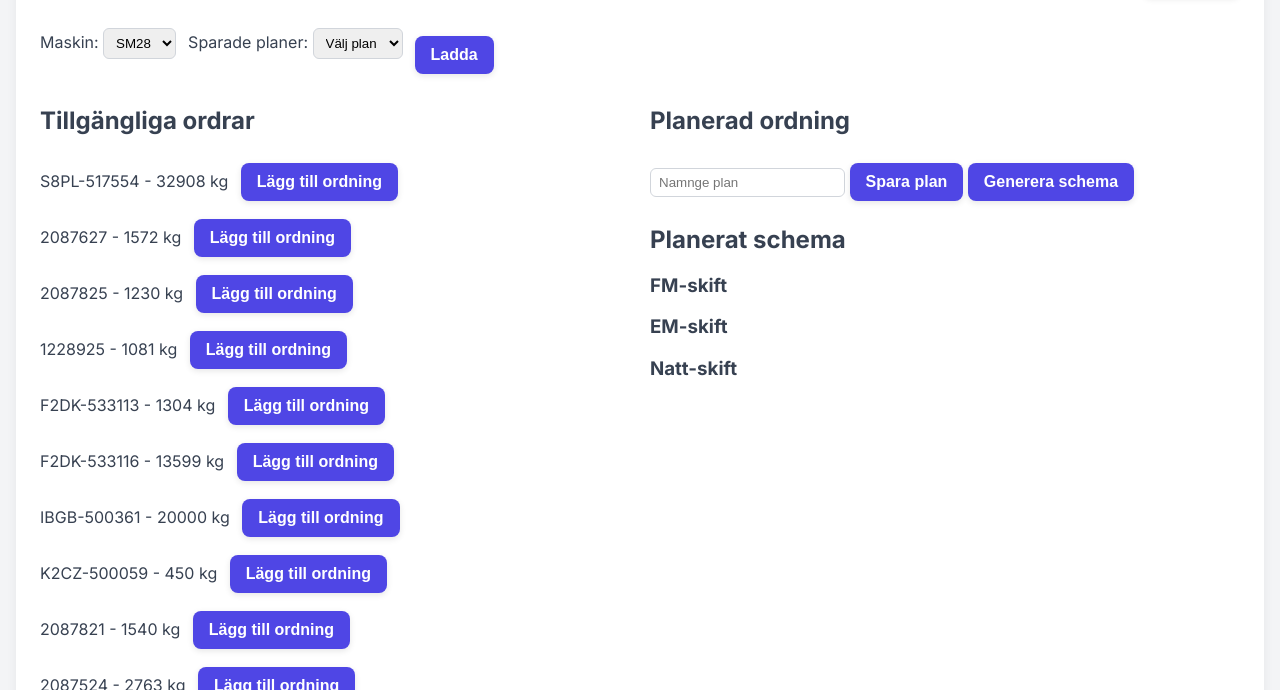
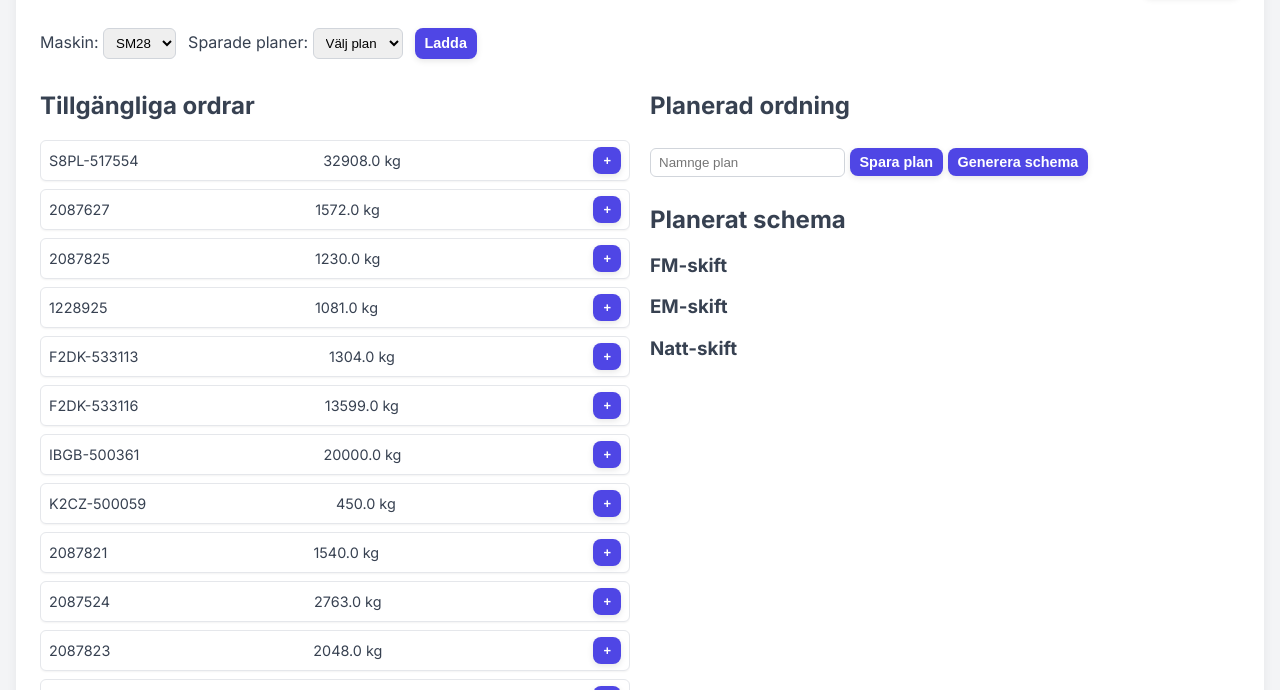
Before and after one commit to Lurpassarn/Prodbekr-k, a website: page planner.html in a window 1280 px wide. Shown: the part 110-800 px from the top of the page. Drawn offline with Linux system fonts and the light colour scheme.

Commit message:
Make available orders list compact

```diff
--- a/planner.js
+++ b/planner.js
@@ -53,8 +53,10 @@ function renderOrderList() {
   availableOrders.forEach((o, idx) => {
     const div = document.createElement('div');
     div.className = 'order-entry';
-    div.innerHTML = `${o['Kundorder']} - ${o['Planerad Vikt']} kg ` +
-      `<button data-idx="${idx}">Lägg till ordning</button>`;
+    div.innerHTML = `
+      <span>${o['Kundorder']}</span>
+      <span>${(o['Planerad Vikt'] || 0).toFixed(1)} kg</span>
+      <button data-idx="${idx}" class="small-btn">+</button>`;
     div.querySelector('button').onclick = () => addToSequence(idx);
     list.appendChild(div);
   });
--- a/style.css
+++ b/style.css
@@ -232,6 +232,11 @@ button, .shift-btn {
 }
 button:hover, .shift-btn:hover { background: #4338ca; }
 .shift-btn.active-shift, .shift-btn:focus { background: #4338ca; color: #fff; box-shadow: 0 4px 12px rgba(0,0,0,0.1); }
+.small-btn{
+  padding:6px 10px;
+  font-size:0.9em;
+  margin-top:0;
+}
 
 /* --- Shiftval Sidebar --- */
 .shift-sidebar { margin-top: 24px; width: 100%; }
@@ -328,9 +333,24 @@ button:hover, .shift-btn:hover { background: #4338ca; }
 .summary-header .arrow{font-size:1.5em;transition:transform 0.2s;}
 
 
-.order-entry{margin-bottom:4px;}
-.order-entry button{margin-left:8px;}
 #sequenceList .order-entry button{margin-left:4px;}
+#orderList .order-entry button{margin-left:8px;}
+.order-entry{
+  display:flex;
+  align-items:center;
+  justify-content:space-between;
+  background:#fff;
+  border:1px solid #e5e7eb;
+  border-radius:6px;
+  padding:6px 8px;
+  font-size:0.9em;
+  gap:6px;
+  margin-bottom:4px;
+  box-shadow:0 1px 2px rgba(0,0,0,0.05);
+}
+#orderList{
+  gap:4px;
+}
 #generateScheduleBtn,#addCustomBtn{margin-top:8px;margin-right:4px;}
 
 input, select {
```
